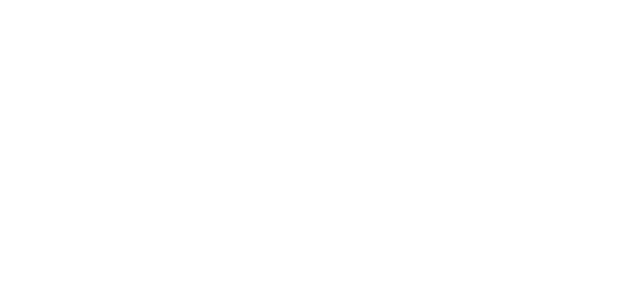
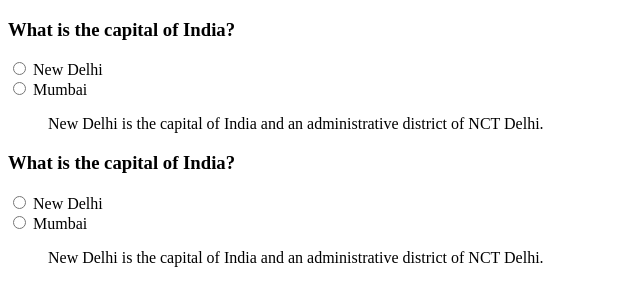
Before and after one commit to acciojob/trivia-NiranjanPowar, a website: page main.html in a window 1280 px wide. Shown: the whole page, without its empty margins (0-640 px from the left). Drawn offline with Linux system fonts and the light colour scheme.

Commit message:
Update main.html

```diff
--- a/main.html
+++ b/main.html
@@ -1,16 +1,31 @@
 <!DOCTYPE html>
-
 <html>
-
 <head>
 	<link rel="stylesheet" href="styles.css">
 </head>
 
 <body>
 	<!-- the entire body must be written by student -->
+	<div>
+		<h3>What is the capital of India?</h3>
+		<form action="submit">
+			<input type="radio" name="state" value="New Delhi">
+			<label for="">New Delhi</label> <br>
+			<input type="radio" name="state" value="Mumbai">
+			<label for="">Mumbai</label> <br>
+		</form>
+		<blockquote>New Delhi is the capital of India and an administrative district of NCT Delhi.</blockquote>
+	</div>
+	<h3>What is the capital of India?</h3>
+	<form >
+		<input type="radio" value="delhi">
+		<label for="delhi">New Delhi</label><br>
+		<input type="radio" value="mumbai">
+		<label for="mumbai">Mumbai</label>
+	</form>
+	<blockquote cite="https://en.wikipedia.org/wiki/New_Delhi">New Delhi is the capital of India and an administrative district of NCT Delhi.</blockquote>
     <script type="text/javascript" src="./script.js">
 </script>
 
 </body>
-
 </html>
```
